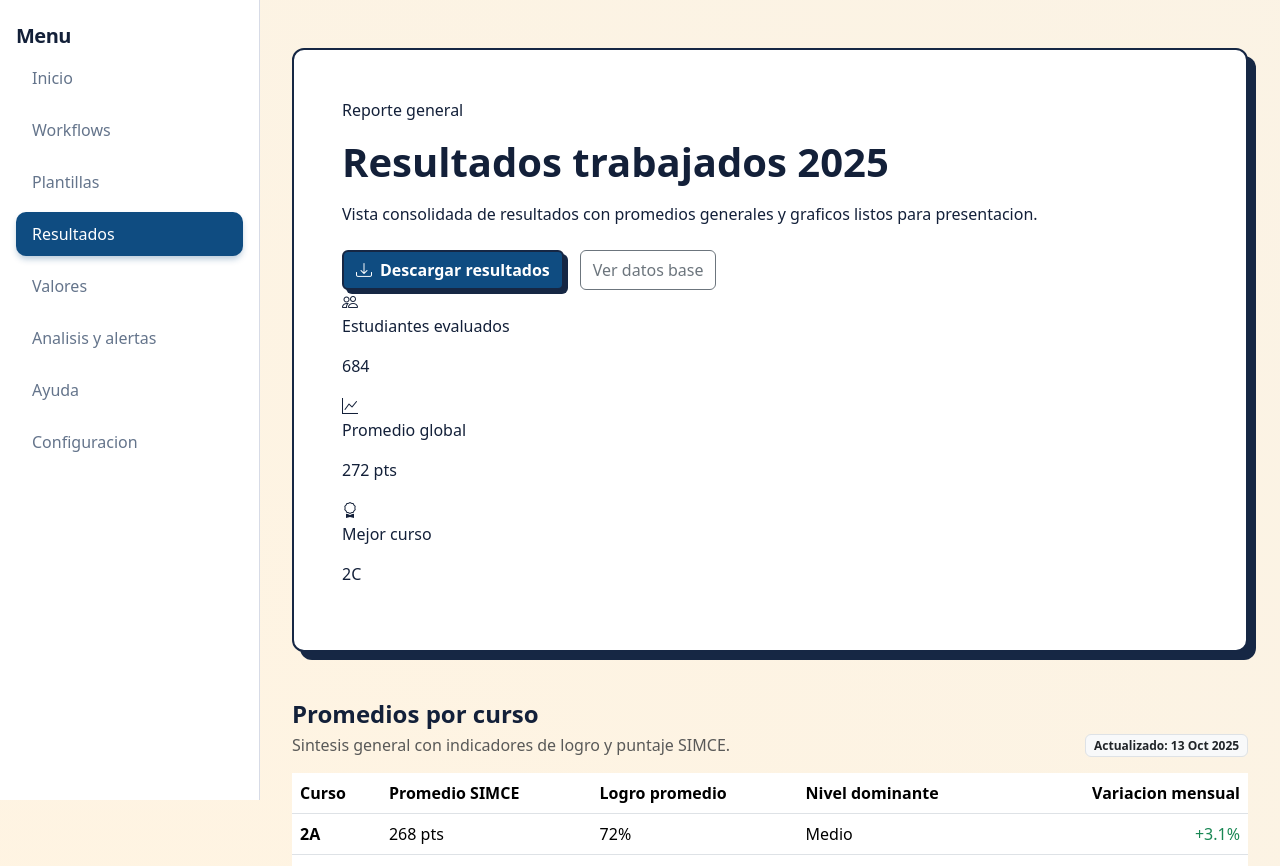
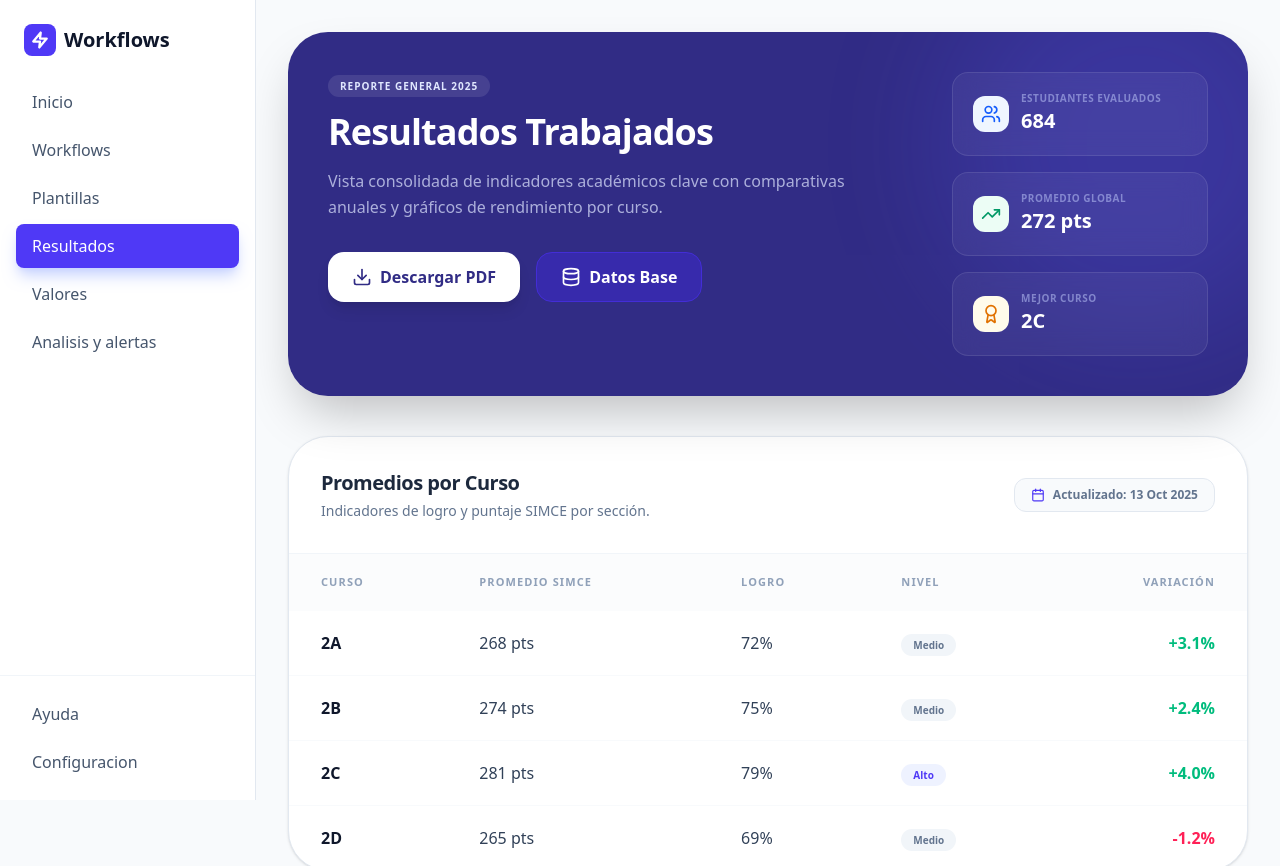
Before and after one commit to mgodoydiaz/report_generator, a React (Vite) app in the folder frontend/: page /resultados in a window 1280 px wide. Shown: the top 866 px of the page. Built offline with nearby package versions, Linux system fonts and the light colour scheme.

Commit message:
Gran cambio desde bootstrap a tailwind css

```diff
--- a/frontend/package.json
+++ b/frontend/package.json
@@ -9,15 +9,17 @@
     "preview": "vite preview"
   },
   "dependencies": {
-    "bootstrap": "^5.3.3",
-    "bootstrap-icons": "^1.11.3",
     "lucide-react": "^0.563.0",
     "react": "^18.2.0",
     "react-dom": "^18.2.0",
     "react-router-dom": "^6.22.3"
   },
   "devDependencies": {
+    "@tailwindcss/vite": "^4.1.18",
     "@vitejs/plugin-react": "^4.2.1",
+    "autoprefixer": "^10.4.23",
+    "postcss": "^8.5.6",
+    "tailwindcss": "^4.1.18",
     "vite": "^7.3.1"
   }
 }
--- a/frontend/src/assets/style.css
+++ b/frontend/src/assets/style.css
@@ -1,136 +1,3 @@
-/* --- Tema General --- */
-:root {
-  --app-bg: #f5f1e8;
-  --app-text: #132039;
-  --app-accent: #0f4c81;
-  --app-accent-rgb: 15, 76, 129;
-  --app-accent-2: #f26b5b;
-}
+@import "tailwindcss";
 
-body {
-  background: radial-gradient(circle at 10% 10%, #fff4e2 0%, #f5f1e8 40%, #e9f2ff 100%);
-  color: var(--app-text);
-  font-family: system-ui, -apple-system, "Segoe UI", Roboto, "Helvetica Neue", Arial, sans-serif;
-  -webkit-font-smoothing: antialiased;
-}
-
-/* --- Componentes de Tarjetas --- */
-.hero-card {
-  background: #ffffff;
-  border: 2px solid #162744;
-  box-shadow: 8px 8px 0 #162744;
-  border-radius: 12px;
-  position: relative;
-  overflow: hidden;
-}
-
-.section-card {
-  background: #ffffff;
-  border: 1px solid #d7dbe6;
-  border-radius: 18px;
-  padding: 24px;
-  transition: transform 0.2s ease, box-shadow 0.2s ease;
-  height: 100%; /* Para que las tarjetas en grid tengan la misma altura */
-}
-
-.section-card.hover-lift:hover {
-  transform: translateY(-4px);
-  box-shadow: 0 10px 20px rgba(0,0,0,0.05);
-  border-color: var(--app-accent);
-  cursor: pointer;
-}
-
-/* --- Utilidades de Iconos (Fondos Suaves) --- */
-.icon-box {
-  width: 48px;
-  height: 48px;
-  display: flex;
-  align-items: center;
-  justify-content: center;
-  border-radius: 12px;
-  flex-shrink: 0;
-}
-
-.bg-blue-subtle { background-color: #e0f2fe; color: #0284c7; }
-.bg-emerald-subtle { background-color: #d1fae5; color: #059669; }
-.bg-amber-subtle { background-color: #fef3c7; color: #d97706; }
-.bg-purple-subtle { background-color: #f3e8ff; color: #7c3aed; }
-.bg-slate-subtle { background-color: #f1f5f9; color: #475569; }
-
-/* --- Sidebar y Layout --- */
-.sidebar {
-  min-width: 260px;
-  width: 260px;
-  background: #ffffff;
-  border-right: 1px solid #d7dbe6;
-  padding: 24px 16px;
-  height: 100vh;
-  position: sticky;
-  top: 0;
-}
-
-.sidebar-title {
-  color: var(--app-text);
-  font-weight: 800;
-  letter-spacing: -0.5px;
-}
-
-.nav-pills .nav-link {
-  color: #64748b;
-  font-weight: 500;
-  padding: 10px 16px;
-  border-radius: 10px;
-  transition: all 0.2s;
-}
-
-.nav-pills .nav-link:hover {
-  background-color: #f1f5f9;
-  color: var(--app-accent);
-}
-
-.nav-pills .nav-link.active {
-  background-color: var(--app-accent);
-  color: #fff;
-  box-shadow: 0 4px 6px -1px rgba(15, 76, 129, 0.3);
-}
-
-.layout-main {
-  flex: 1;
-  padding: 32px;
-  overflow-x: hidden;
-}
-
-/* --- Botones --- */
-.btn-app-primary {
-  background-color: var(--app-accent);
-  color: white;
-  border: 2px solid #162744;
-  box-shadow: 4px 4px 0 #162744;
-  font-weight: 600;
-  transition: all 0.1s;
-}
-
-.btn-app-primary:hover {
-  transform: translate(2px, 2px);
-  box-shadow: 2px 2px 0 #162744;
-  color: white;
-}
-
-.btn-app-primary:active {
-  transform: translate(4px, 4px);
-  box-shadow: none;
-}
-
-/* --- Animaciones --- */
-.fade-in {
-  animation: fadeIn 0.6s ease-out forwards;
-  opacity: 0;
-}
-
-@keyframes fadeIn {
-  from { opacity: 0; transform: translateY(10px); }
-  to { opacity: 1; transform: translateY(0); }
-}
-
-/* --- Utilidades de Texto Extra --- */
-.text-balance { text-wrap: balance; }
+/* Custom styles can go here */
--- a/frontend/src/components/Layout.jsx
+++ b/frontend/src/components/Layout.jsx
@@ -2,11 +2,11 @@ import Sidebar from "./Sidebar.jsx";
 
 export default function Layout({ children }) {
   return (
-    <div className="app-shell">
-      <div className="d-lg-flex">
-        <Sidebar />
-        <main className="container py-5 layout-main">{children}</main>
-      </div>
+    <div className="flex min-h-screen bg-slate-50 font-sans text-slate-900">
+      <Sidebar />
+      <main className="flex-1 p-8 overflow-x-hidden">
+        {children}
+      </main>
     </div>
   );
 }
--- a/frontend/src/components/Sidebar.jsx
+++ b/frontend/src/components/Sidebar.jsx
@@ -1,37 +1,49 @@
 import { NavLink } from "react-router-dom";
 
-const linkClass = ({ isActive }) =>
-  isActive ? "nav-link active" : "nav-link";
+export default function Sidebar() {
+  const linkClass = ({ isActive }) =>
+    `flex items-center gap-3 px-4 py-2.5 rounded-lg font-medium transition-all ${isActive
+      ? "bg-indigo-600 text-white shadow-lg shadow-indigo-200"
+      : "text-slate-600 hover:bg-slate-100 hover:text-indigo-600"
+    }`;
 
-export default function Sidebar() {
+  const staticLinkClass = "flex items-center gap-3 px-4 py-2.5 rounded-lg font-medium text-slate-600 hover:bg-slate-100 hover:text-indigo-600 transition-all";
+
   return (
-    <aside className="sidebar" aria-label="Menu principal">
-      <div className="sidebar-header">
-        <h5 className="sidebar-title">Menu</h5>
+    <aside className="w-64 bg-white border-r border-slate-200 flex flex-col h-screen sticky top-0 shrink-0" aria-label="Menu principal">
+      <div className="p-6">
+        <h1 className="text-xl font-bold text-slate-900 flex items-center gap-2">
+          <div className="w-8 h-8 bg-indigo-600 rounded-lg flex items-center justify-center text-white text-xs">
+            <svg viewBox="0 0 24 24" width="18" height="18" stroke="currentColor" strokeWidth="3" fill="none" strokeLinecap="round" strokeLinejoin="round"><path d="M13 2L3 14h9l-1 8 10-12h-9l1-8z"></path></svg>
+          </div>
+          Workflows
+        </h1>
       </div>
-      <div className="nav flex-column nav-pills gap-2">
-        <NavLink className={linkClass} to="/">
+      <nav className="flex-1 px-4 space-y-1 overflow-y-auto">
+        <NavLink to="/" className={linkClass}>
           Inicio
         </NavLink>
-        <NavLink className={linkClass} to="/workflows">
+        <NavLink to="/workflows" className={linkClass}>
           Workflows
         </NavLink>
-        <a className="nav-link" href="#">
+        <a href="#" className={staticLinkClass}>
           Plantillas
         </a>
-        <NavLink className={linkClass} to="/resultados">
+        <NavLink to="/resultados" className={linkClass}>
           Resultados
         </NavLink>
-        <a className="nav-link" href="#">
+        <a href="#" className={staticLinkClass}>
           Valores
         </a>
-        <a className="nav-link" href="#">
+        <a href="#" className={staticLinkClass}>
           Analisis y alertas
         </a>
-        <a className="nav-link" href="#">
+      </nav>
+      <div className="p-4 mt-auto border-t border-slate-100 space-y-1">
+        <a href="#" className={staticLinkClass}>
           Ayuda
         </a>
-        <a className="nav-link" href="#">
+        <a href="#" className={staticLinkClass}>
           Configuracion
         </a>
       </div>
--- a/frontend/src/pages/Resultados.jsx
+++ b/frontend/src/pages/Resultados.jsx
@@ -1,155 +1,105 @@
+import { Download, Database, Users, TrendingUp, Award, Calendar } from 'lucide-react';
+
 const kpis = [
-  { icon: "bi-people", label: "Estudiantes evaluados", value: "684" },
-  { icon: "bi-graph-up", label: "Promedio global", value: "272 pts" },
-  { icon: "bi-award", label: "Mejor curso", value: "2C" },
+  { icon: <Users size={20} />, label: "Estudiantes evaluados", value: "684", color: "bg-blue-50 text-blue-600" },
+  { icon: <TrendingUp size={20} />, label: "Promedio global", value: "272 pts", color: "bg-emerald-50 text-emerald-600" },
+  { icon: <Award size={20} />, label: "Mejor curso", value: "2C", color: "bg-amber-50 text-amber-600" },
 ];
 
 const rows = [
-  {
-    curso: "2A",
-    simce: "268 pts",
-    logro: "72%",
-    nivel: "Medio",
-    variacion: "+3.1%",
-    tono: "text-success",
-  },
-  {
-    curso: "2B",
-    simce: "274 pts",
-    logro: "75%",
-    nivel: "Medio",
-    variacion: "+2.4%",
-    tono: "text-success",
-  },
-  {
-    curso: "2C",
-    simce: "281 pts",
-    logro: "79%",
-    nivel: "Alto",
-    variacion: "+4.0%",
-    tono: "text-success",
-  },
-  {
-    curso: "2D",
-    simce: "265 pts",
-    logro: "69%",
-    nivel: "Medio",
-    variacion: "-1.2%",
-    tono: "text-danger",
-  },
+  { curso: "2A", simce: "268 pts", logro: "72%", nivel: "Medio", variacion: "+3.1%", positive: true },
+  { curso: "2B", simce: "274 pts", logro: "75%", nivel: "Medio", variacion: "+2.4%", positive: true },
+  { curso: "2C", simce: "281 pts", logro: "79%", nivel: "Alto", variacion: "+4.0%", positive: true },
+  { curso: "2D", simce: "265 pts", logro: "69%", nivel: "Medio", variacion: "-1.2%", positive: false },
 ];
 
 const charts = [
-  {
-    src: "/data/output/rendimiento_promedio_por_curso.png",
-    caption: "Rendimiento promedio por curso.",
-  },
-  {
-    src: "/data/output/distribucion_puntaje_simce_por_curso.png",
-    caption: "Distribucion de puntajes SIMCE por curso.",
-  },
-  {
-    src: "/data/output/evolucion_simce_promedio_por_curso_y_mes.png",
-    caption: "Evolucion SIMCE promedio por curso y mes.",
-  },
-  {
-    src: "/data/output/evolucion_logro_promedio_por_curso_y_mes.png",
-    caption: "Evolucion de logro promedio por curso y mes.",
-  },
-  {
-    src: "/data/output/logro_promedio_por_eje.png",
-    caption: "Logro promedio por eje.",
-  },
-  {
-    src: "/data/output/logro_promedio_por_habilidad.png",
-    caption: "Logro promedio por habilidad.",
-  },
+  { src: "/data/output/rendimiento_promedio_por_curso.png", caption: "Rendimiento promedio por curso" },
+  { src: "/data/output/distribucion_puntaje_simce_por_curso.png", caption: "Distribución de puntajes" },
 ];
 
 export default function Resultados() {
   return (
-    <div className="page-resultados">
-      <section className="hero-card results-hero p-4 p-lg-5 mb-5">
-        <div className="results-hero-copy">
-          <p className="eyebrow">Reporte general</p>
-          <h1 className="display-6 fw-bold mb-3">Resultados trabajados 2025</h1>
-          <p className="mb-4">
-            Vista consolidada de resultados con promedios generales y graficos
-            listos para presentacion.
+    <div className="max-w-6xl mx-auto space-y-10">
+      {/* Header section */}
+      <section className="bg-indigo-900 text-white p-10 rounded-[2.5rem] shadow-2xl relative overflow-hidden">
+        <div className="absolute top-0 right-0 w-96 h-96 bg-indigo-500 rounded-full blur-3xl opacity-20 -mr-20 -mt-20"></div>
+        <div className="relative z-10 flex flex-col lg:flex-row justify-between gap-10">
+          <div className="max-w-xl">
+            <span className="bg-white/10 text-indigo-100 text-[10px] font-bold px-3 py-1 rounded-full uppercase tracking-widest">Reporte General 2025</span>
+            <h1 className="text-4xl font-extrabold mt-4 mb-4 tracking-tight">Resultados Trabajados</h1>
+            <p className="text-indigo-100/70 font-medium leading-relaxed mb-8">
+              Vista consolidada de indicadores académicos clave con comparativas anuales y gráficos de rendimiento por curso.
             </p>
-          <div className="d-flex flex-wrap gap-3">
-            <button className="btn btn-app-primary">
-              <i className="bi bi-download me-2"></i>Descargar resultados
+            <div className="flex flex-wrap gap-4">
+              <button className="bg-white text-indigo-900 px-6 py-3 rounded-2xl font-bold flex items-center gap-2 hover:bg-indigo-50 transition-all shadow-lg">
+                <Download size={20} /> Descargar PDF
               </button>
-            <button className="btn btn-outline-secondary">Ver datos base</button>
+              <button className="bg-indigo-800 text-white border border-indigo-700 px-6 py-3 rounded-2xl font-bold flex items-center gap-2 hover:bg-indigo-700 transition-all">
+                <Database size={20} /> Datos Base
+              </button>
             </div>
           </div>
-        <div className="results-metrics">
+          <div className="grid grid-cols-1 sm:grid-cols-3 lg:grid-cols-1 gap-4 shrink-0 lg:w-64">
             {kpis.map((kpi) => (
-            <div className="kpi-card" key={kpi.label}>
-              <div className="kpi-icon">
-                <i className={`bi ${kpi.icon}`}></i>
+              <div key={kpi.label} className="bg-white/5 backdrop-blur-md border border-white/10 p-5 rounded-2xl">
+                <div className="flex items-center gap-3">
+                  <div className={`p-2 rounded-xl ${kpi.color}`}>
+                    {kpi.icon}
                   </div>
                   <div>
-                <p className="kpi-label">{kpi.label}</p>
-                <p className="kpi-value">{kpi.value}</p>
+                    <p className="text-[10px] uppercase font-bold text-indigo-200/50 tracking-wider leading-none mb-1">{kpi.label}</p>
+                    <p className="text-xl font-black text-white">{kpi.value}</p>
+                  </div>
                 </div>
               </div>
             ))}
           </div>
+        </div>
       </section>
 
-      <section className="mb-5">
-        <div className="d-flex justify-content-between align-items-end flex-wrap gap-3 mb-3">
+      {/* Table Section */}
+      <section className="bg-white border border-slate-200 rounded-[2.5rem] overflow-hidden shadow-sm">
+        <div className="p-8 border-b border-slate-100 flex flex-col md:flex-row md:items-center justify-between gap-4">
           <div>
-            <h2 className="h4 fw-bold mb-1">Promedios por curso</h2>
-            <p className="text-muted mb-0">
-              Sintesis general con indicadores de logro y puntaje SIMCE.
-            </p>
+            <h2 className="text-xl font-extrabold text-slate-800 tracking-tight">Promedios por Curso</h2>
+            <p className="text-slate-500 text-sm font-medium mt-1">Indicadores de logro y puntaje SIMCE por sección.</p>
           </div>
-          <span className="badge bg-light text-dark border results-badge">
-            Actualizado: 13 Oct 2025
-          </span>
+          <div className="flex items-center gap-2 bg-slate-50 border border-slate-200 px-4 py-2 rounded-xl text-xs font-bold text-slate-500">
+            <Calendar size={14} className="text-indigo-600" /> Actualizado: 13 Oct 2025
           </div>
-        <div className="table-responsive">
-          <table className="table align-middle results-table">
+        </div>
+        <div className="overflow-x-auto">
+          <table className="w-full text-left">
             <thead>
-              <tr>
-                <th scope="col">Curso</th>
-                <th scope="col">Promedio SIMCE</th>
-                <th scope="col">Logro promedio</th>
-                <th scope="col">Nivel dominante</th>
-                <th scope="col" className="text-end">
-                  Variacion mensual
-                </th>
+              <tr className="bg-slate-50/50">
+                <th className="px-8 py-5 text-[11px] font-bold text-slate-400 uppercase tracking-widest">Curso</th>
+                <th className="px-8 py-5 text-[11px] font-bold text-slate-400 uppercase tracking-widest">Promedio SIMCE</th>
+                <th className="px-8 py-5 text-[11px] font-bold text-slate-400 uppercase tracking-widest">Logro</th>
+                <th className="px-8 py-5 text-[11px] font-bold text-slate-400 uppercase tracking-widest">Nivel</th>
+                <th className="px-8 py-5 text-[11px] font-bold text-slate-400 uppercase tracking-widest text-right">Variación</th>
               </tr>
             </thead>
-            <tbody>
+            <tbody className="divide-y divide-slate-50 text-slate-700">
               {rows.map((row) => (
-                <tr key={row.curso}>
-                  <td className="fw-semibold">{row.curso}</td>
-                  <td>{row.simce}</td>
-                  <td>{row.logro}</td>
-                  <td>{row.nivel}</td>
-                  <td className={`text-end ${row.tono}`}>{row.variacion}</td>
+                <tr key={row.curso} className="hover:bg-slate-50/50 transition-colors">
+                  <td className="px-8 py-5 font-black text-slate-900">{row.curso}</td>
+                  <td className="px-8 py-5 font-medium">{row.simce}</td>
+                  <td className="px-8 py-5 font-medium">{row.logro}</td>
+                  <td className="px-8 py-5">
+                    <span className={`px-3 py-1 rounded-full text-[10px] font-bold ${row.nivel === 'Alto' ? 'bg-indigo-50 text-indigo-600' : 'bg-slate-100 text-slate-500'}`}>
+                      {row.nivel}
+                    </span>
+                  </td>
+                  <td className={`px-8 py-5 text-right font-bold ${row.positive ? 'text-emerald-500' : 'text-rose-500'}`}>
+                    {row.variacion}
+                  </td>
                 </tr>
               ))}
             </tbody>
           </table>
         </div>
       </section>
-
-      <section className="mb-4">
-        <h2 className="h4 fw-bold mb-3">Graficos principales</h2>
-        <div className="results-charts">
-          {charts.map((chart) => (
-            <figure className="chart-card" key={chart.src}>
-              <img src={chart.src} alt={chart.caption} loading="lazy" />
-              <figcaption>{chart.caption}</figcaption>
-            </figure>
-          ))}
-        </div>
-      </section>
     </div>
   );
 }
--- a/frontend/vite.config.js
+++ b/frontend/vite.config.js
@@ -1,6 +1,7 @@
 import { defineConfig } from "vite";
 import react from "@vitejs/plugin-react";
+import tailwindcss from "@tailwindcss/vite";
 
 export default defineConfig({
-  plugins: [react()],
+  plugins: [react(), tailwindcss()],
 });
```
Also changed, not shown: frontend/index.html (+6 -9 lines), frontend/src/pages/Home.jsx (+25 -12 lines), frontend/src/pages/Workflows.jsx (+56 -55 lines), 1 other file (tests, documents, lock files or other folders). Lines whose indentation alone changed are shown as unchanged.
